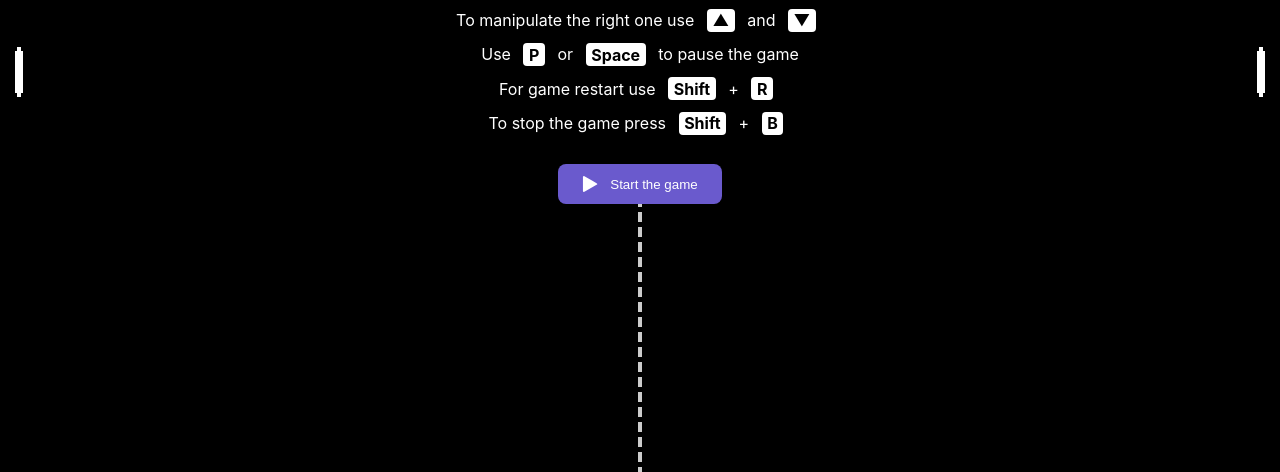
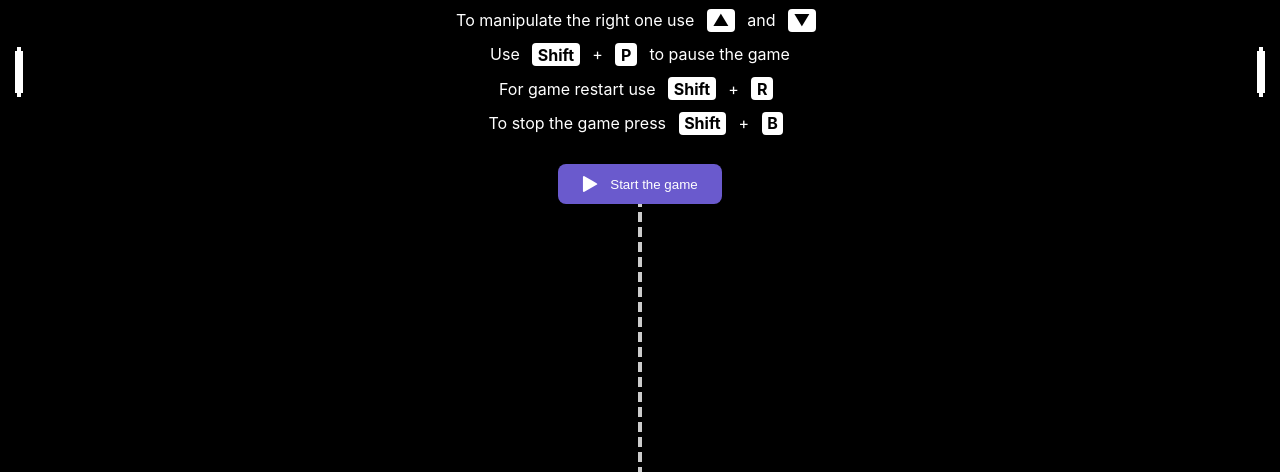
Before and after one commit to kosmotema/ping-pong, a website built with Vite: page index.html in a window 1280 px wide. Shown: the part 328-800 px from the top of the page. Built offline with nearby package versions, Linux system fonts and the light colour scheme.

Commit message:
Minor changes
- bring back font face observer
- add lives gap (gap between lives counter and image)
- use only 'shift + p' to pause game, not 'space' or 'p'

```diff
--- a/index.html
+++ b/index.html
@@ -28,7 +28,7 @@
                 <span class="button" title="arrow down">▼</span>
             </p>
             <p>
-                Use <span class="button">P</span> or <span class="button">Space</span> to pause the
+                Use <span class="button">Shift</span> + <span class="button">P</span> <!--or <span class="button">Space</span>--> to pause the
                 game
             </p>
             <p>
@@ -64,11 +64,11 @@
 
                 <h2>Settings</h2>
                 <label
-                    >Ball speed: <input type="range" min="1" max="10" value="5" name="ball-speed"
+                    >Ball speed: <input type="range" min="1" max="15" value="5" name="ball-speed"
                 /></label>
                 <label
                     >Rackets speed:
-                    <input type="range" min="1" max="10" value="5" name="racket-speed"
+                    <input type="range" min="1" max="15" value="5" name="racket-speed"
                 /></label>
                 <label
                     ><input type="checkbox" name="miss-pause" checked /> Suspend the game if the
@@ -110,14 +110,14 @@
             </form>
         </section>
 
-        <!-- <div id="loading" class="flex flex-center flex-column">
+        <div id="loading" class="flex flex-center flex-column">
             <h1>Game is loading...</h1>
             <div class="loader">
                 <span class="racket"></span>
                 <span class="ball"></span>
                 <span class="racket"></span>
             </div>
-        </div> -->
+        </div>
 
         <div id="assets">
             <img
--- a/package.json
+++ b/package.json
@@ -23,10 +23,11 @@
   "homepage": "https://github.com/xapdkop/ping-pong#readme",
   "devDependencies": {
     "@tsconfig/recommended": "^1.0.1",
-    "@types/fontfaceobserver": "^0.0.6",
+    "@types/fontfaceobserver": "^2.1.0",
     "@types/node": "^14.14.9",
     "fastify": "^3.8.0",
     "fastify-static": "^3.3.0",
+    "fontfaceobserver": "^2.1.0",
     "npm-run-all": "^4.1.5",
     "prettier": "^2.3.2",
     "sass": "^1.29.0",
--- a/src/controller.ts
+++ b/src/controller.ts
@@ -138,8 +138,8 @@ export default class Controller {
         break;
 
       case 'KeyP':
-      case 'Space':
-        this.toggleGameState();
+        // case 'Space':
+        event.shiftKey && this.toggleGameState();
         break;
     }
   };
@@ -253,6 +253,8 @@ export default class Controller {
       }
     };
 
+    controls.restart?.addEventListener('click', () => this.restart());
+
     controls.playPause?.addEventListener('click', () => this.toggleGameState());
 
     controls.settingsForm?.addEventListener('submit', (event) => {
--- a/src/game.ts
+++ b/src/game.ts
@@ -2,15 +2,32 @@ import '../scss/common.scss';
 import '../scss/game.scss';
 import '../scss/ui.scss';
 
+import FontFaceObserver from 'fontfaceobserver';
 import Controller from './controller';
 import Model from './model';
 import View from './view';
 
-const canvas = document.getElementById('game') as HTMLCanvasElement;
+async function load() {
+  try {
+    const font = new FontFaceObserver('Press Start 2P');
+    await font.load();
+  } catch {
+    document.getElementById('loading')!.textContent =
+      'Cannot load font assets. Check your internet connection and refresh page';
+      return;
+  }
+  game();
+}
 
-if (!canvas) {
-  console.error("[game] Missed game's canvas");
-} else {
+function game() {
+  document.getElementById('loading')?.classList.add('fast-fade');
+  const canvas = document.getElementById('game') as HTMLCanvasElement;
+
+  if (!canvas) {
+    console.error("[game] Missed game's canvas");
+    return;
+  }
+
   const screenSize = {
     width: document.documentElement.clientWidth,
     height: document.documentElement.clientHeight,
@@ -48,3 +65,5 @@ if (!canvas) {
 
   controller.noop(); // use it to prevent ts(6133)
 }
+
+await load();
--- a/src/view.ts
+++ b/src/view.ts
@@ -9,7 +9,8 @@ export default class View {
 
   private static readonly IMAGE_SIZE = 25;
   private static readonly LIVES_OFFSET = 150;
-  private static readonly BALL_PARTS = 3;
+  private static readonly LIVES_GAP = 10;
+  private static readonly BALL_PARTS = 5;
   private static readonly DIVIDER_WIDTH = 4;
 
   private static PLAYER_NAME = { left: 'Left', right: 'Right' };
@@ -165,7 +166,7 @@ export default class View {
     };
 
     this._ctx.font =
-      "20px 'Press Start 2P', 'Press Start 2P - Fallback', cursive";
+      "20px 'Press Start 2P', cursive";
     this._ctx.fillStyle = 'white';
 
     if (this.lives.left !== undefined) {
@@ -177,7 +178,7 @@ export default class View {
         Math.abs(metrics.actualBoundingBoxDescent);
       const offset =
         this._screenSize.width / 2 - View.LIVES_OFFSET - View.IMAGE_SIZE;
-      this._ctx.fillText(text, offset - 5, 25 + height);
+      this._ctx.fillText(text, offset - View.LIVES_GAP, 25 + height);
 
       this._ctx.drawImage(
         this._images[this._livesType],
@@ -196,7 +197,7 @@ export default class View {
         metrics.actualBoundingBoxAscent +
         Math.abs(metrics.actualBoundingBoxDescent);
       const offset = this._screenSize.width / 2 + View.LIVES_OFFSET;
-      this._ctx.fillText(text, offset + View.IMAGE_SIZE + 5, 25 + height);
+      this._ctx.fillText(text, offset + View.IMAGE_SIZE + View.LIVES_GAP, 25 + height);
 
       this._ctx.drawImage(
         this._images[this._livesType],
```
Also changed, not shown: 1 other file.
